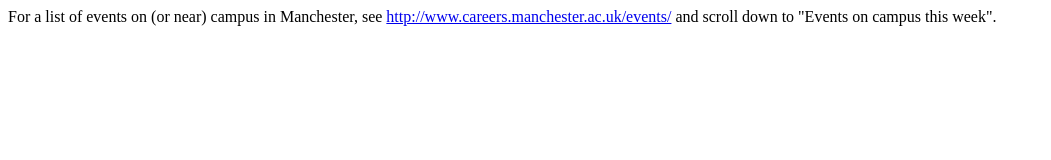
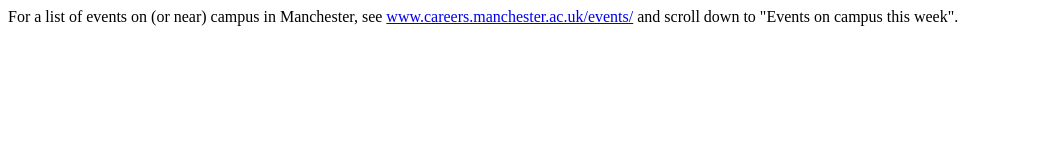
Before and after one commit to dullhunk/dullhunk.github.io, a plain HTML site: page upcoming-events.html in a window 1280 px wide. Shown: the whole page, without its empty margins (0-1051 px from the left). Drawn offline with Linux system fonts and the light colour scheme.

Commit message:
Update upcoming-events.html

```diff
--- a/upcoming-events.html
+++ b/upcoming-events.html
@@ -1,3 +1,3 @@
 <html>
-<p>For a list of events on (or near) campus in Manchester, see <a href="http://www.careers.manchester.ac.uk/events/">http://www.careers.manchester.ac.uk/events/</a> and scroll down to "Events on campus this week".</p>
+<p>For a list of events on (or near) campus in Manchester, see <a href="http://www.careers.manchester.ac.uk/events/">www.careers.manchester.ac.uk/events/</a> and scroll down to "Events on campus this week".</p>
 </html>
```
